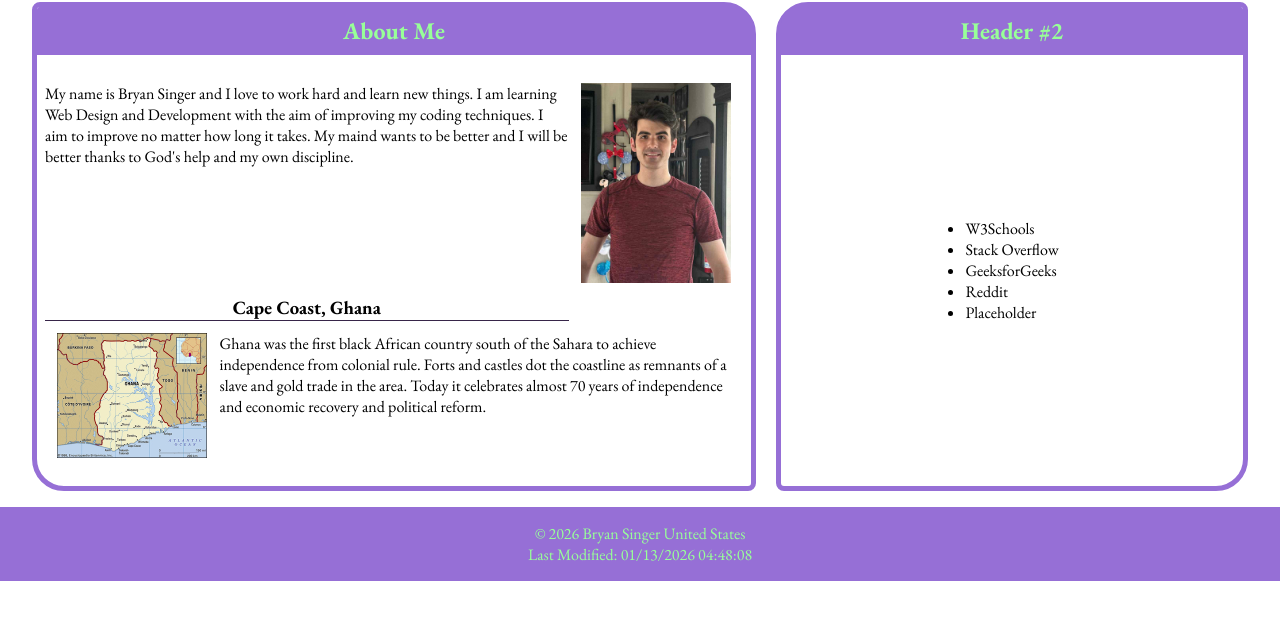
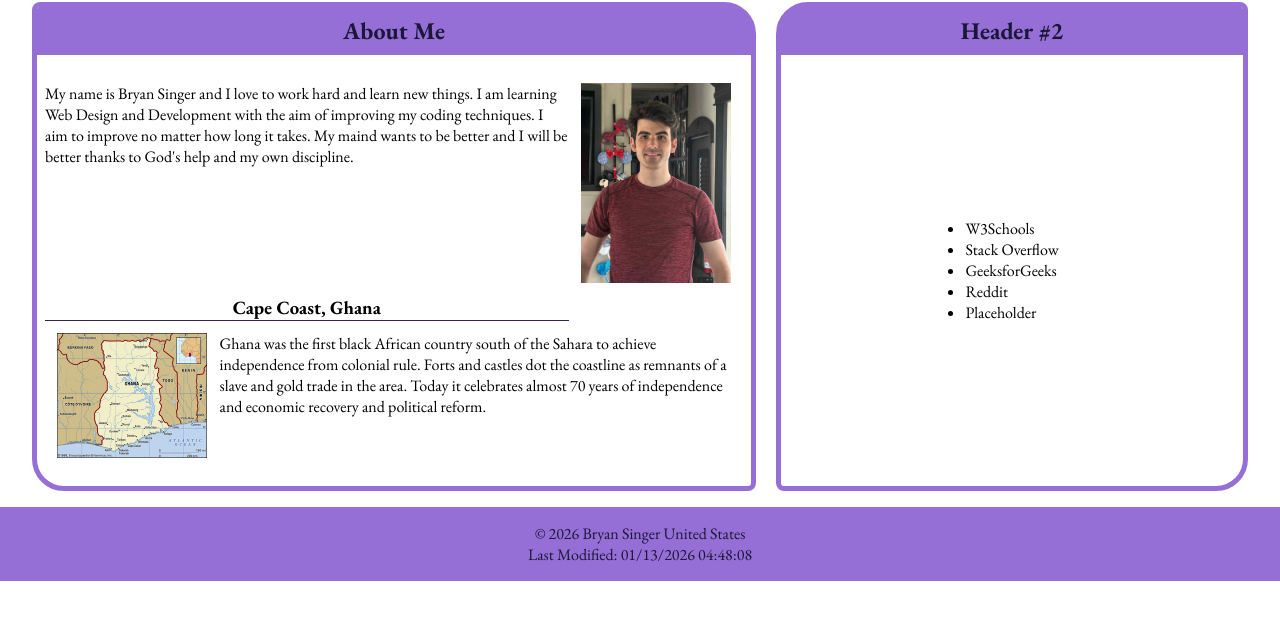
Before and after one commit to Bryan-Singer/wdd131, a plain HTML site: page index.html in a window 1280 px wide. Shown: the part 157-800 px from the top of the page. Drawn offline with nearby package versions, Linux system fonts and the light colour scheme.

Commit message:
Final color check

```diff
--- a/styles/base.css
+++ b/styles/base.css
@@ -2,11 +2,8 @@
 
 :root {
     --background-color: #966fd6;
-    --main-text-color: #98ff98;
-    --second-text-color: #;
+    --main-text-color: #1b1738;
     --grape: #372549;
-    --lightness: #d9dbf1;
-
 }
 
 * {
```
